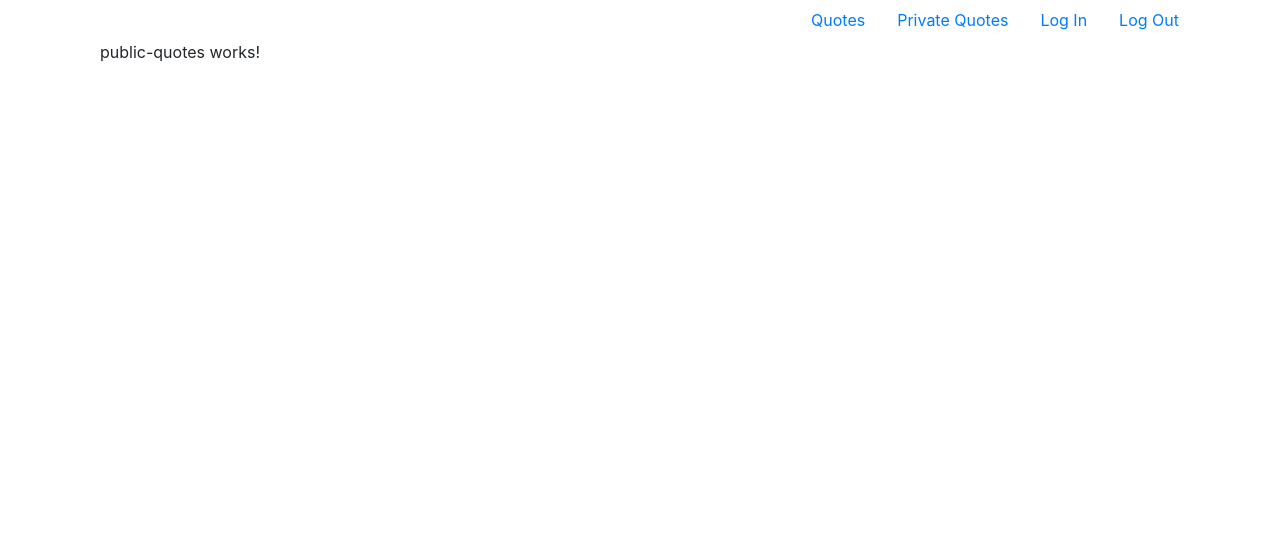
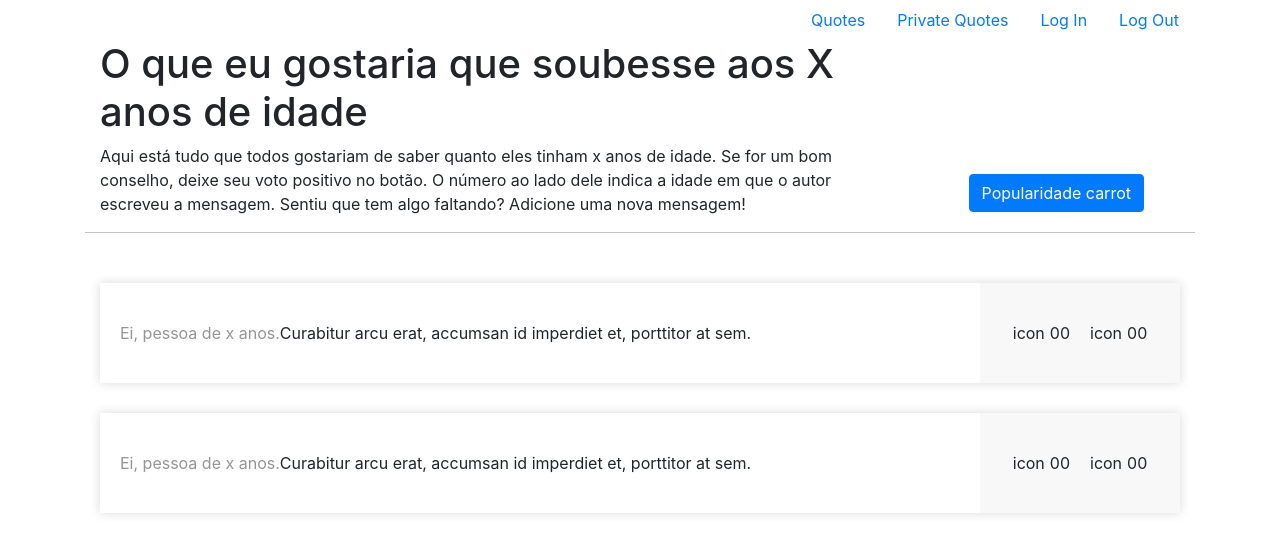
Before and after one commit to kaeuchoa/auth-tutorial, an Angular app in the folder quotes-app/: page /quotes in a window 1280 px wide. Shown: the top 554 px of the page. Built offline with nearby package versions, Linux system fonts and the light colour scheme.

Commit message:
adds base style to quote-cards

```diff
--- a/quotes-app/src/app/components/public-quotes/public-quotes.component.html
+++ b/quotes-app/src/app/components/public-quotes/public-quotes.component.html
@@ -1 +1,36 @@
-<p>public-quotes works!</p>
+<header class="row header">
+    <div class="col">
+        <h1>{{title}}</h1>
+        <p>{{subtitle}}</p>
+    </div>
+    <div class="col-3 header__filter">
+        <button class="btn btn-primary">
+            Popularidade
+            <span>carrot</span>
+        </button>
+    </div>
+</header>
+<main class="row">
+    <ul class="col">
+        <li class="quote-card">
+            <div class="quote-msg">
+                <span class="quote-msg__greeting">Ei, pessoa de x anos. </span>
+                <span class="quote-msg__body">Curabitur arcu erat, accumsan id imperdiet et, porttitor at sem.</span>
+            </div>
+            <div class="quote-info">
+                <span class="quote-info__author-age"><i>icon</i>00</span>
+                <span class="quote-info__up-votes"><i>icon</i>00</span>
+            </div>
+        </li>
+        <li class="quote-card">
+            <div class="quote-msg">
+                <span class="quote-msg__greeting">Ei, pessoa de x anos. </span>
+                <span class="quote-msg__body">Curabitur arcu erat, accumsan id imperdiet et, porttitor at sem.</span>
+            </div>
+            <div class="quote-info">
+                <span class="quote-info__author-age"><i>icon</i>00</span>
+                <span class="quote-info__up-votes"><i>icon</i>00</span>
+            </div>
+        </li>
+    </ul>
+</main>
--- a/quotes-app/src/app/components/public-quotes/public-quotes.component.scss
+++ b/quotes-app/src/app/components/public-quotes/public-quotes.component.scss
@@ -0,0 +1,52 @@
+.header {
+    border-bottom: 1px solid #c2c2c2;
+    margin-bottom: 20px;
+    &__filter {
+        display: flex;
+        align-items: flex-end;
+        justify-content: center;
+        padding: 20px 0;
+    }
+}
+
+.quote-card {
+    height: 100px;
+    display: flex;
+    box-shadow: 0 0 10px #00000026;
+    position: relative;
+    margin: 30px 0;
+    .quote-msg,
+    .quote-info {
+        display: flex;
+        padding: 20px;
+        height: 100%;
+        align-items: center;
+    }
+
+    .quote-msg {
+        flex-grow: 1;
+        &__greeting {
+            color: #959595;
+        }
+    }
+
+    .quote-info {
+        min-width: 200px;
+        height: 100%;
+        display: flex;
+        background: #f8f8f8;
+        align-items: center;
+        justify-content: center;
+
+        &__author-age,
+        &__up-votes {
+            min-width: 30px;
+            min-height: 30px;
+            padding: 10px;
+            text-align: center;
+            i {
+                margin-right: 5px;
+            }
+        }
+    }
+}
--- a/quotes-app/src/app/components/public-quotes/public-quotes.component.ts
+++ b/quotes-app/src/app/components/public-quotes/public-quotes.component.ts
@@ -1,15 +1,39 @@
-import { Component, OnInit } from '@angular/core';
+import { Component, OnDestroy, OnInit } from '@angular/core';
+import { Subscription } from 'rxjs';
+import { Quote } from '../../models/quote';
+import { QuoteService } from '../../services/quote.service';
 
 @Component({
-  selector: 'app-public-quotes',
-  templateUrl: './public-quotes.component.html',
-  styleUrls: ['./public-quotes.component.scss']
+    selector: 'app-public-quotes',
+    templateUrl: './public-quotes.component.html',
+    styleUrls: ['./public-quotes.component.scss']
 })
-export class PublicQuotesComponent implements OnInit {
+export class PublicQuotesComponent implements OnInit, OnDestroy {
 
-  constructor() { }
+    quotesSub: Subscription;
+    publicQuotes: Quote[];
+    error: any;
 
-  ngOnInit(): void {
-  }
+    title: string = "O que eu gostaria que soubesse aos X anos de idade";
+    subtitle: string = "Aqui está tudo que todos gostariam de saber quanto eles tinham x anos de idade. Se for um bom conselho, deixe seu voto positivo no botão. O número ao lado dele indica a idade em que o autor escreveu a mensagem. Sentiu que tem algo faltando? Adicione uma nova mensagem!";
+
+    constructor(
+        public quoteService: QuoteService,
+        // public authService: AuthService
+    ) { }
+
+    ngOnInit(): void {
+        // this.quotesSub = this.quoteService
+        //     .getPublicQuotes()
+        //     .subscribe(
+        //         quotes => this.publicQuotes = quotes,
+        //         err => this.error = err
+        //     );
+    }
+
+    ngOnDestroy() {
+        this.quotesSub.unsubscribe();
+    }
+
 
 }
--- a/quotes-app/src/app/services/quote.service.ts
+++ b/quotes-app/src/app/services/quote.service.ts
@@ -1,9 +1,14 @@
 import { Injectable } from '@angular/core';
+import { Observable } from 'rxjs';
+import { Quote } from '../models/quote';
+@Injectable({
+    providedIn: 'root'
+})
 
-@Injectable({
-  providedIn: 'root'
-})
 export class QuoteService {
+    getPublicQuotes(): Observable<Quote[]> {
+        throw new Error('Method not implemented.');
+    }
 
-  constructor() { }
+    constructor() { }
 }
--- a/quotes-app/src/index.html
+++ b/quotes-app/src/index.html
@@ -5,6 +5,7 @@
         <title>Quotes for your Age!</title>
         <base href="/">
         <meta name="viewport" content="width=device-width, initial-scale=1">
+        <link rel="stylesheet" href="https://cdnjs.cloudflare.com/ajax/libs/meyer-reset/2.0/reset.min.css" integrity="sha512-NmLkDIU1C/C88wi324HBc+S2kLhi08PN5GDeUVVVC/BVt/9Izdsc9SVeVfA1UZbY3sHUlDSyRXhCzHfr6hmPPw==" crossorigin="anonymous" />
         <link rel="stylesheet" href="https://stackpath.bootstrapcdn.com/bootstrap/4.5.2/css/bootstrap.min.css"
             integrity="sha384-JcKb8q3iqJ61gNV9KGb8thSsNjpSL0n8PARn9HuZOnIxN0hoP+VmmDGMN5t9UJ0Z" crossorigin="anonymous">
     </head>
```
